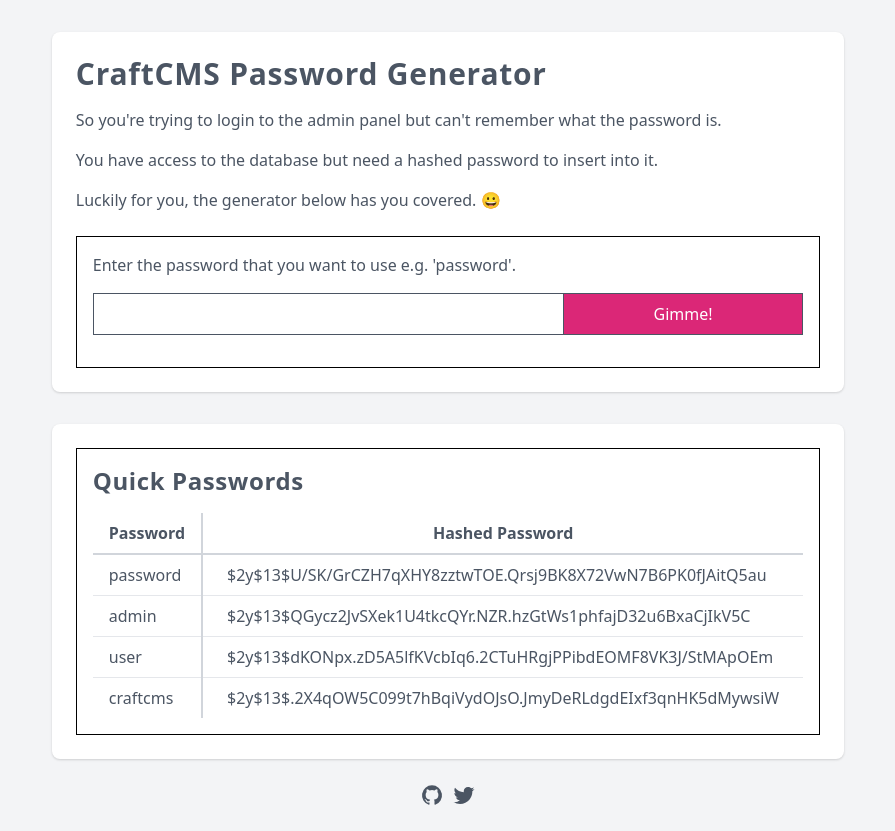
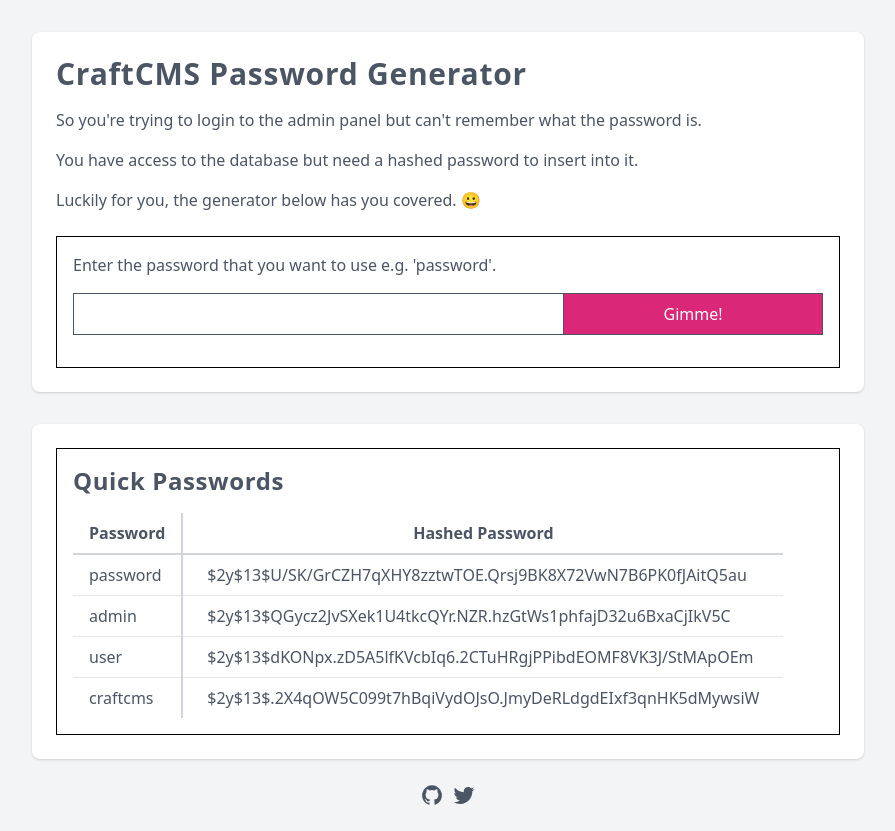
Before and after one commit to JamesNock/CraftCMSPasswordGenerator, a Nuxt app: page / in a window 1280 px wide. Shown: the whole page, without its empty margins (192-1087 px from the left). Built offline with nearby package versions, Linux system fonts and the light colour scheme.

Commit message:
Fix width of main container

```diff
--- a/components/Welcome.vue
+++ b/components/Welcome.vue
@@ -16,7 +16,7 @@
     >
       Copied to clipboard
     </div>
-    <div class="max-w-4xl mx-auto sm:px-6 lg:px-8 text-gray-600">
+    <div class="max-w-4xl w-full mx-auto sm:px-6 lg:px-8 text-gray-600">
       <div class="mt-8 bg-white overflow-hidden shadow sm:rounded-lg p-6">
         <h1 class="text-3xl font-semibold tracking-wide">
           CraftCMS Password Generator
```
